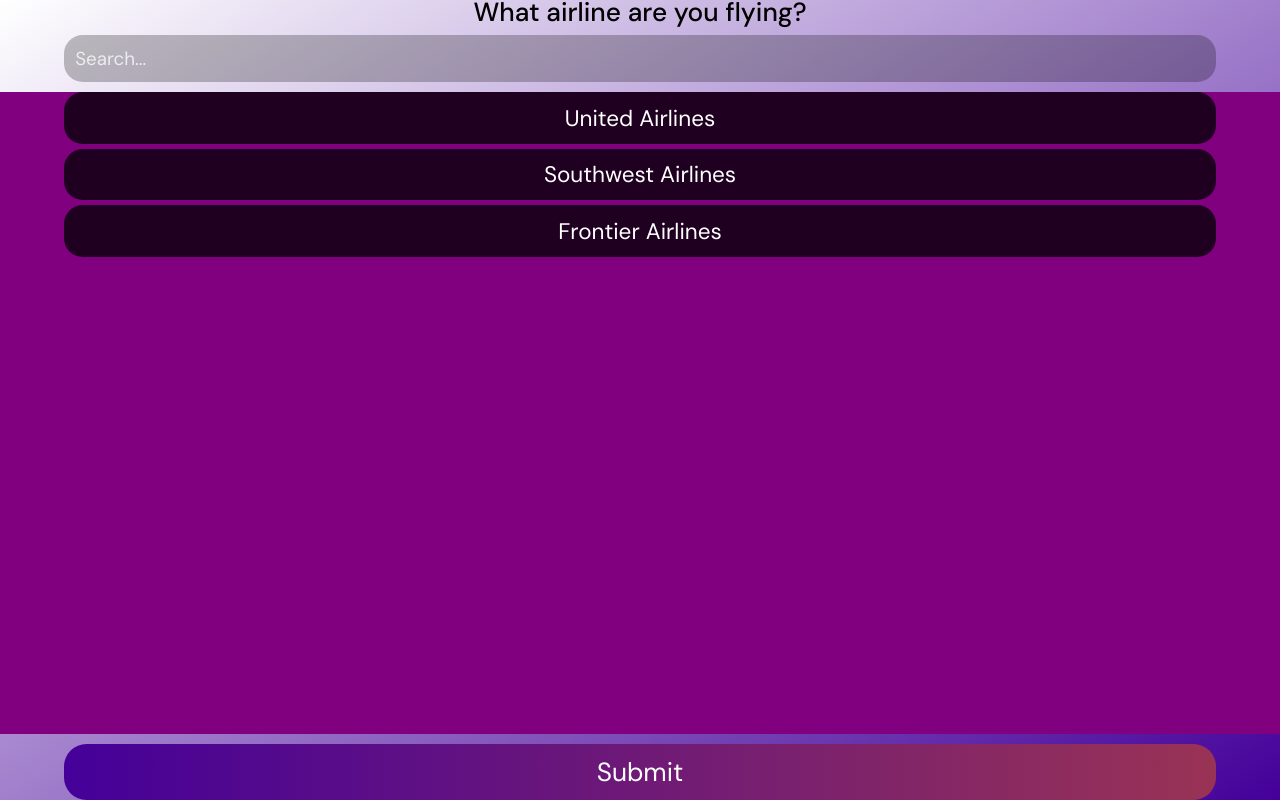
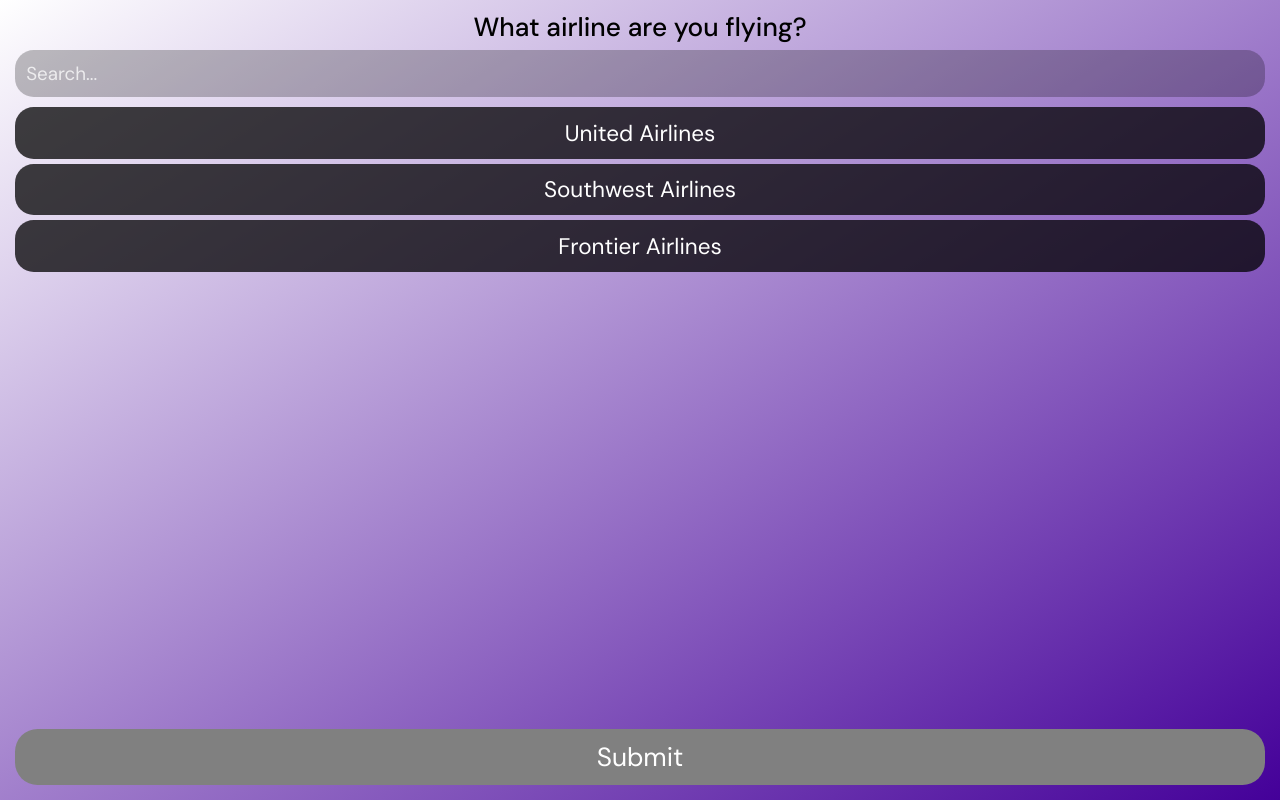
Before and after one commit to austinkden/flyden-vsc, a plain HTML site: page index.html in a window 1280 px wide. Both pictures are taken after a click on the button "Start". Drawn offline with Linux system fonts and the light colour scheme.

Commit message:
New styles

```diff
--- a/style.css
+++ b/style.css
@@ -37,7 +37,7 @@ section.welcome p.intro {
    font-size: 3.25rem;
    font-weight: 600;
    text-align: center;
-   max-width: 90%;
+   max-width: calc(100% - 30px);
    line-height: 0.95;
 }
 
@@ -50,7 +50,7 @@ section.welcome p.intro span.brand {
 }
 
 section.welcome button.start {
-   width: 90%;
+   width: calc(100% - 30px);
    color: white;
    padding: 0.75rem;
    margin: 1.25rem;
@@ -104,13 +104,14 @@ section.airline p.ask {
    font-size: 1.75rem;
    font-weight: 500;
    text-align: center;
-   max-width: 90%;
+   max-width: calc(100% - 30px);
    line-height: 0.95;
+   margin-top: 15px;
 }
 
 section.airline input.search {
    background: rgba(0, 0, 0, 0.25);
-   width: 90%;
+   width: calc(100% - 30px);
    color: white;
    padding: 0.75rem;
    border: none;
@@ -126,14 +127,13 @@ section.airline input.search::placeholder {
 section.airline div.list-contain {
    width: 100%;
    height: 100%;
-   background: purple;
    display: flex;
    flex-direction: column;
    align-items: center;
 }
 
 section.airline div.list {
-   width: 90%;
+   width: calc(100% - 30px);
    display: flex;
    flex-direction: column;
    gap: 5px;
@@ -151,7 +151,7 @@ section.airline div.list div.airline {
 }
 
 section.airline button.submit {
-   width: 90%;
+   width: calc(100% - 30px);
    color: white;
    padding: 0.75rem;
    border: none;
@@ -159,5 +159,13 @@ section.airline button.submit {
    font-size: 1.75rem;
    font-weight: 400;
    text-align: center;
-   background: linear-gradient(to right, #440099, #993355);
+   margin-bottom: 15px;
+   background: linear-gradient(to right, gray, gray 40%, #440099 50%, #993355);
+   background-size: 250% 250%;
+   background-position: 0%;
+   transition: background-position 0.4s ease;
 }
+
+section.airline button.submit.allowed {
+   background-position: 95%;
+}
```
